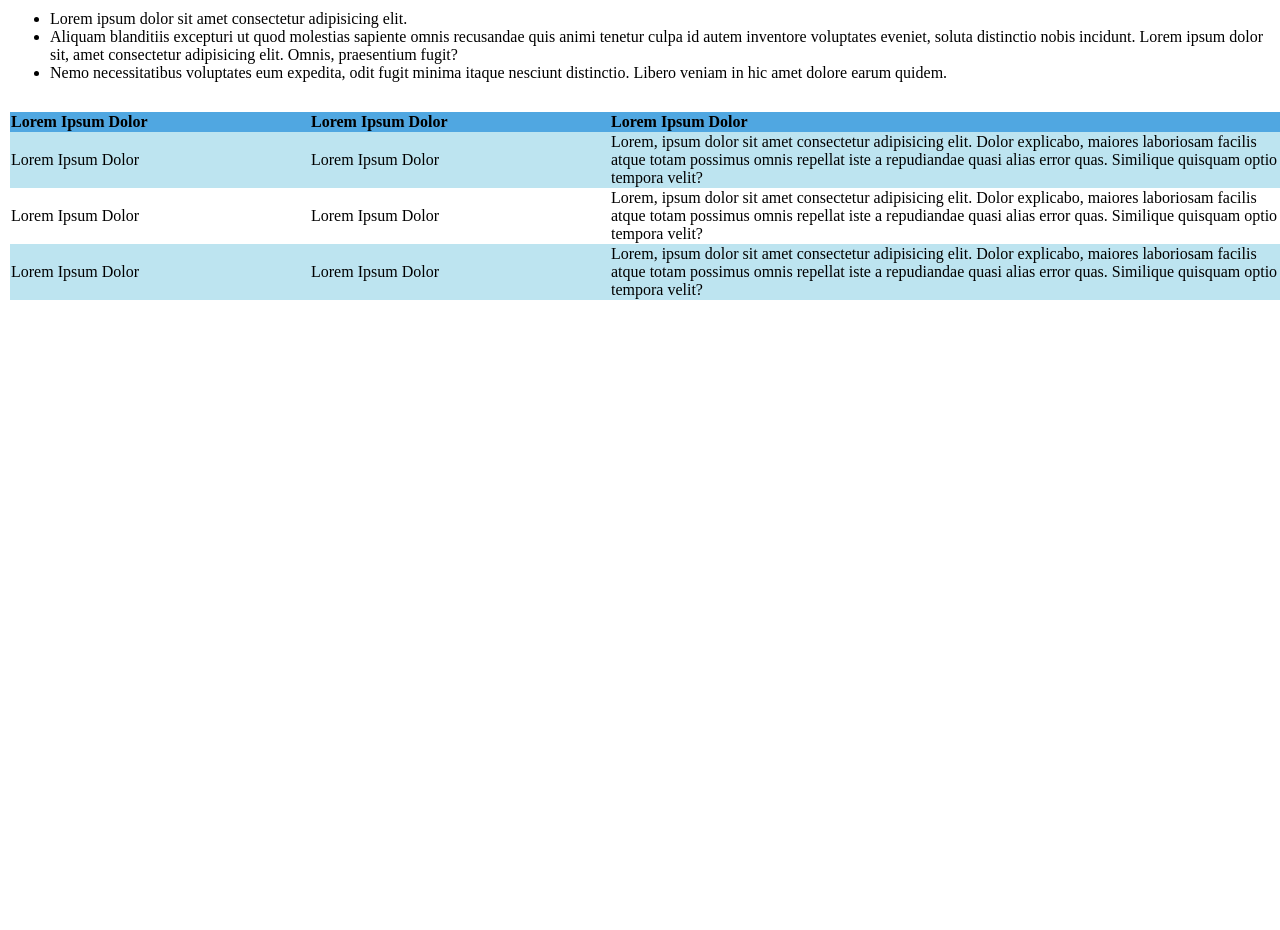
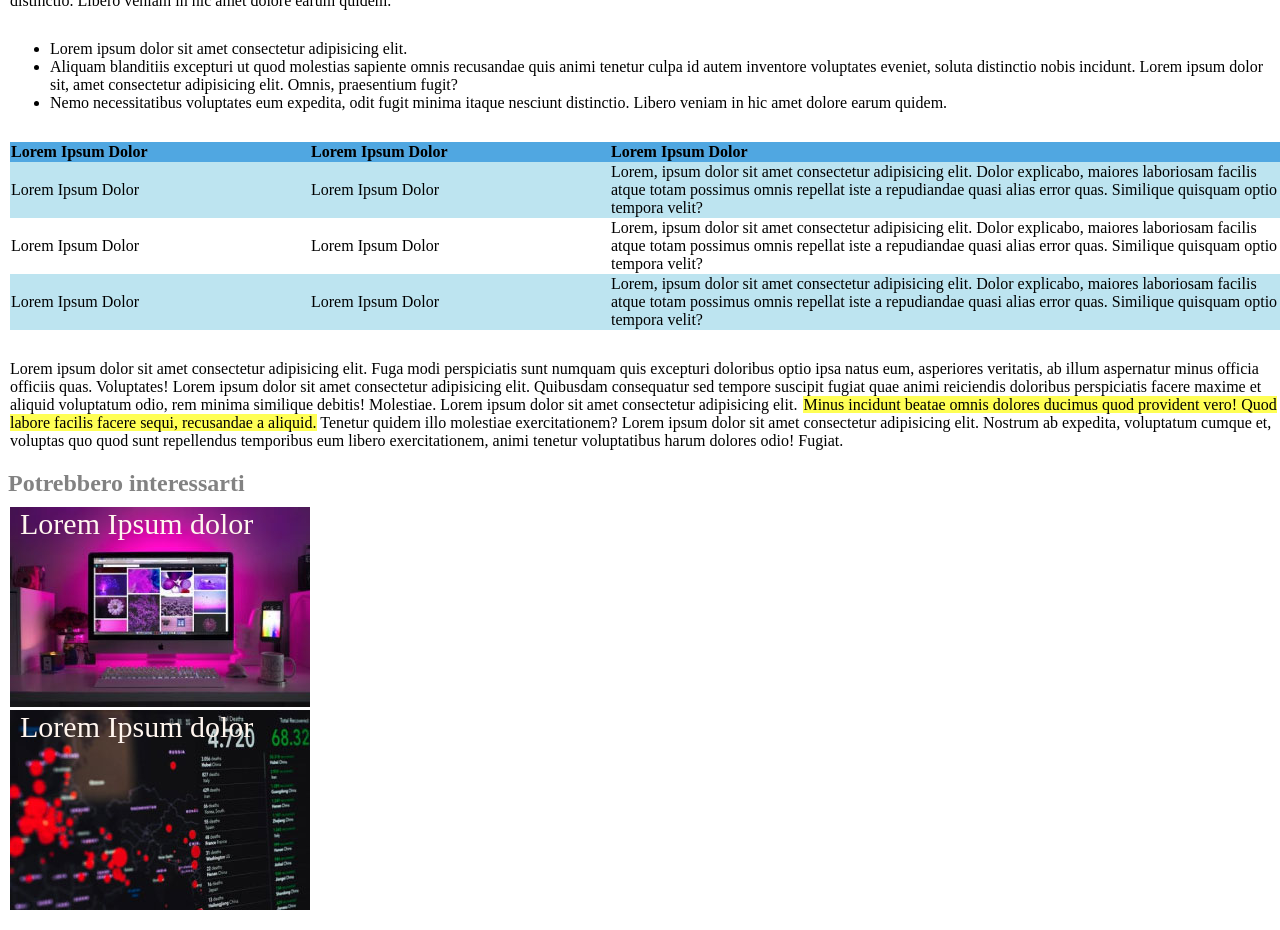
Before and after one commit to iormat/html-css-booleaner, a plain HTML site: page index.html in a window 1280 px wide. Shown: the part 768-1698 px from the top of the page. Before the commit the page ends 1068 px from the top, so only its background shows below. Drawn offline with Linux system fonts and the light colour scheme.

Commit message:
footer update

```diff
--- a/css/style.css
+++ b/css/style.css
@@ -4,6 +4,7 @@
 }
 
 /* modifiche dell' header */
+
 
 .logo {
     background-color: rgb(99, 159, 248);
@@ -29,11 +30,19 @@ h1 {
     font-size: 20px;
 }
 
-p span {
+p .writer_name {
     color: rgb(90, 175, 227);
 }
 
+.writer p .date {
+    font-size: 15px;
+}
+
 /* modifiche del main */
+
+.article_photos {
+    margin-top: 30px;
+}
 
 .introduction {
     margin-top: 20px;
@@ -66,3 +75,41 @@ th, td {
 .tr_blue {
     background-color: rgb(189, 228, 240);
 }
+
+/* modifiche conclusione */
+
+.conclusions p {
+    margin-top: 30px;
+}
+
+.conclusions p span {
+    background-color: rgb(255, 255, 85);
+}
+
+/* modifiche del footer */
+
+footer h2{
+    margin: 20px 0 10px 0;
+    color:rgb(130, 130, 130)
+}
+
+.monitor_photo, .graph_photo {
+    width: 300px;
+    height: 200px;
+}
+
+.monitor_photo {
+    background-image: url("../img/monitor.jpg");
+    margin-bottom: 3px;
+}
+
+.graph_photo {
+    background-image: url("../img/graph.jpg");
+    margin-bottom: 20px;
+}
+
+.interests div p {
+    font-size: 30px;
+    color: seashell;
+    margin-left: 10px;
+}
--- a/index.html
+++ b/index.html
@@ -18,7 +18,7 @@
         <section class="title">
             <h1>Internet deve essere al servizio del "bene pubblico": Il manifesto di Tim Berners-Lee</h1>
             <div class="writer">
-                <p>Scritto da <span> The Booleaner </span><br> il 10/10/2020 </p>
+                <p>Scritto da <span class="writer_name"> The Booleaner </span><br> <span class="date"> il 10/10/2020 </span></p>
             </div>
         </section>
 
@@ -76,14 +76,16 @@
         </section>
 
         <section class="conclusions">
-            <!-- qui vanno le conclusioni -->
+            <p>Lorem ipsum dolor sit amet consectetur adipisicing elit. Fuga modi perspiciatis sunt numquam quis excepturi doloribus optio ipsa natus eum, asperiores veritatis, ab illum aspernatur minus officia officiis quas. Voluptates! Lorem ipsum dolor sit amet consectetur adipisicing elit. Quibusdam consequatur sed tempore suscipit fugiat quae animi reiciendis doloribus perspiciatis facere maxime et aliquid voluptatum odio, rem minima similique debitis! Molestiae. Lorem ipsum dolor sit amet consectetur adipisicing elit. <span> Minus incidunt beatae omnis dolores ducimus quod provident vero! Quod labore facilis facere sequi, recusandae a aliquid.</span> Tenetur quidem illo molestiae exercitationem? Lorem ipsum dolor sit amet consectetur adipisicing elit. Nostrum ab expedita, voluptatum cumque et, voluptas quo quod sunt repellendus temporibus eum libero exercitationem, animi tenetur voluptatibus harum dolores odio! Fugiat.</p>
         </section>
 
     </main>
 
     <footer>
         <section class="interests">
-            <!-- qui vanno gli artioli correlati -->
+            <h2>Potrebbero interessarti</h2>
+            <div class="monitor_photo"><p>Lorem Ipsum dolor</p></div>
+            <div class="graph_photo"><p>Lorem Ipsum dolor</p></div>
         </section>
 
     </footer>
```
